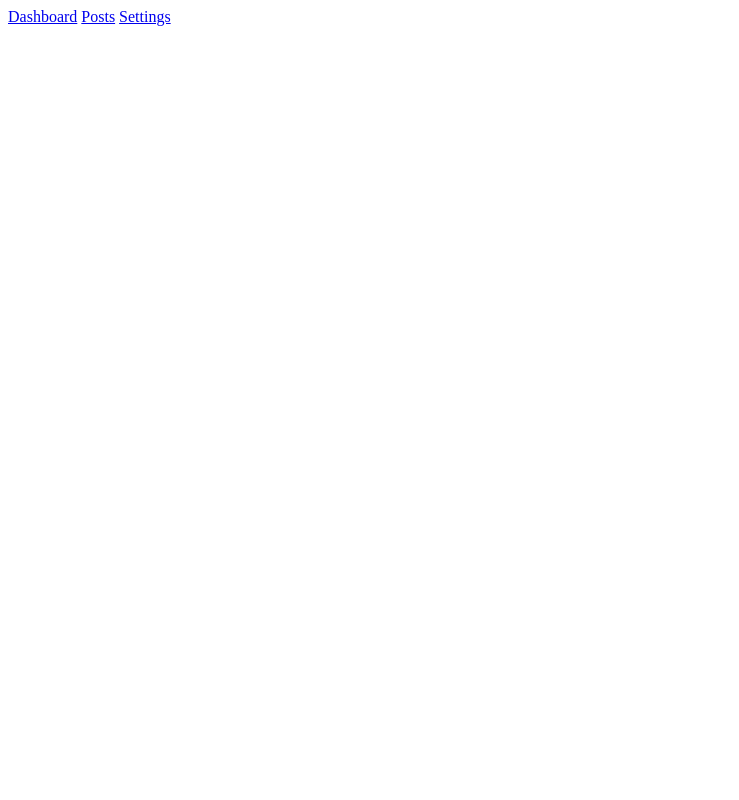
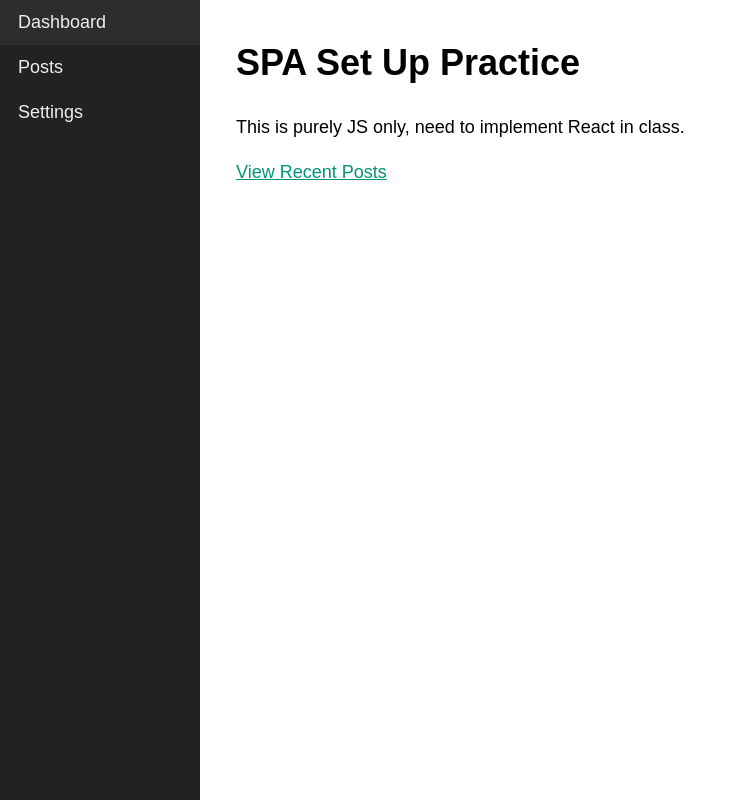
Before and after one commit to Jykwon24/Single-Page-App-Practice, a website with bundled scripts: page frontend/index.html in a window 1280 px wide. Shown: the whole page, without its empty margins (0-739 px from the left). Built offline with nearby package versions, Linux system fonts and the light colour scheme.

Commit message:
start of adding views

```diff
--- a/frontend/index.html
+++ b/frontend/index.html
@@ -6,6 +6,7 @@
   <meta charset="UTF-8">
   <meta http-equiv="X-UA-Compatible" content="IE=edge">
   <meta name="viewport" content="width=device-width, initial-scale=1.0">
+  <link rel="stylesheet" href="/static/css/index.css">
   <title>Document</title>
 </head>
 
@@ -16,6 +17,7 @@
     <a href="/posts" class="nav__link" data-link>Posts</a>
     <a href="/settings" class="nav__link" data-link>Settings</a>
   </nav>
+  <div id="app"></div>
 
 
   <script type="module" src="/static/js/index.js"></script>
--- /dev/null
+++ b/frontend/static/css/index.css
@@ -0,0 +1,37 @@
+body {
+    --nav-width: 200px;
+    margin: 0 0 0 var(--nav-width);
+    font-family: 'Quicksand', sans-serif;
+    font-size: 18px;
+}
+
+.nav {
+    position: fixed;
+    top: 0;
+    left: 0;
+    width: var(--nav-width);
+    height: 100vh;
+    background: #222222;
+}
+
+.nav__link {
+    display: block;
+    padding: 12px 18px;
+    text-decoration: none;
+    color: #eeeeee;
+    font-weight: 500;
+}
+
+.nav__link:hover {
+    background: rgba(255, 255, 255, 0.05);
+}
+
+#app {
+    margin: 2em;
+    line-height: 1.5;
+    font-weight: 500;
+}
+
+a {
+    color: #009579;
+}
--- a/frontend/static/js/index.js
+++ b/frontend/static/js/index.js
@@ -1,3 +1,5 @@
+import Dashboard from "./views/Dashboard.js"
+
 // This uses the history.pushState create an entry on the browser history URL
 const navigateTo = url => {
   history.pushState(null, null, url)
@@ -6,9 +8,9 @@ const navigateTo = url => {
 
 const router = async () => {
   const routes = [
-    { path: "/", view: () => console.log('viewing dashboard') },
-    { path: "/posts", view: () => console.log('viewing posts') },
-    { path: "/settings", view: () => console.log('viewing settings') }
+    { path: "/", view: Dashboard }
+    // { path: "/posts", view: () => console.log('viewing posts') },
+    // { path: "/settings", view: () => console.log('viewing settings') }
   ]
 
   // Testing each route for potential match
@@ -28,7 +30,9 @@ const router = async () => {
     }
   }
 
-  console.log(match.route.view())
+  const view = new match.route.view()
+
+  document.querySelector('#app').innerHTML = await view.getHtml()
 }
 
 window.addEventListener("popstate", router)
--- /dev/null
+++ b/frontend/static/js/views/AbstractView.js
@@ -0,0 +1,13 @@
+export default class {
+  constructor() {
+
+  }
+
+  setTitle(title) {
+    document.title = title
+  }
+
+  async getHtml() {
+    return "";
+  }
+}
--- /dev/null
+++ b/frontend/static/js/views/Dashboard.js
@@ -0,0 +1,21 @@
+import AbstractView from "./AbstractView.js";
+
+export default class extends AbstractView {
+  constructor() {
+    super();
+    this.setTitle("Dashboard");
+  }
+
+  async getHtml() {
+    return `
+      <h1>SPA Set Up Practice</h1>
+
+      <p>
+        This is purely JS only, need to implement React in class.
+      </p>
+      <p>
+      <a href="/posts" data-link>View Recent Posts</a>
+      </p>
+    `;
+  }
+}
```
